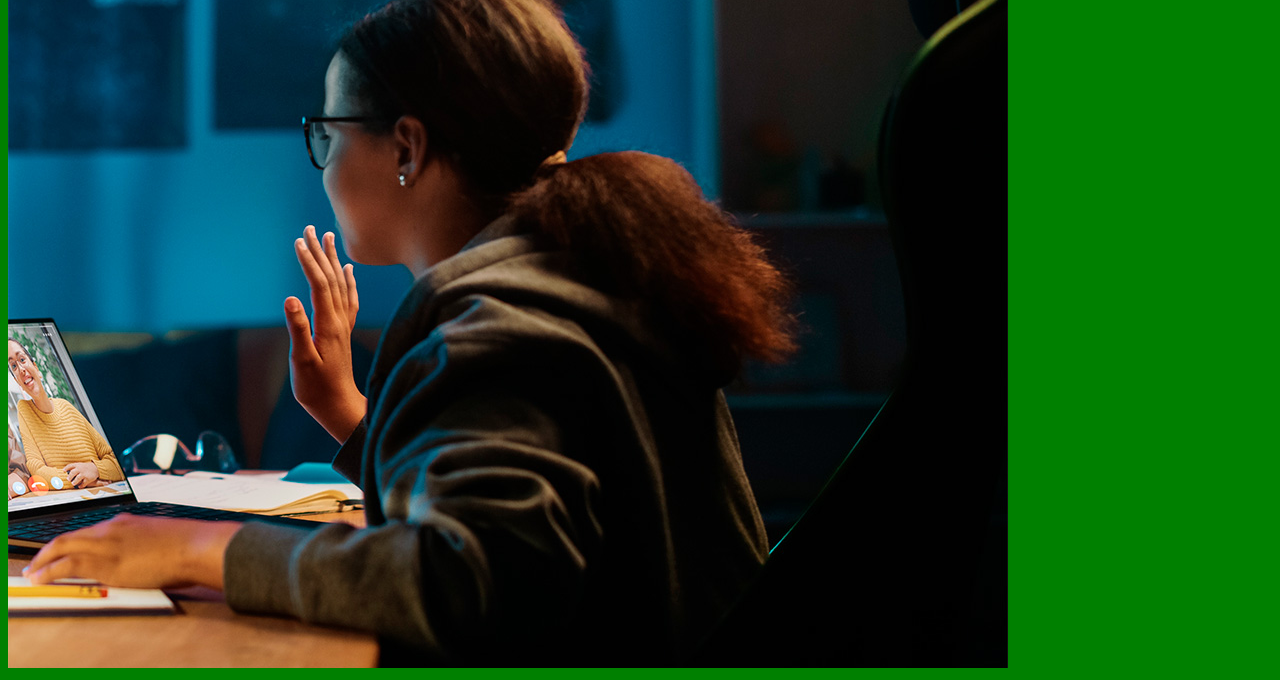
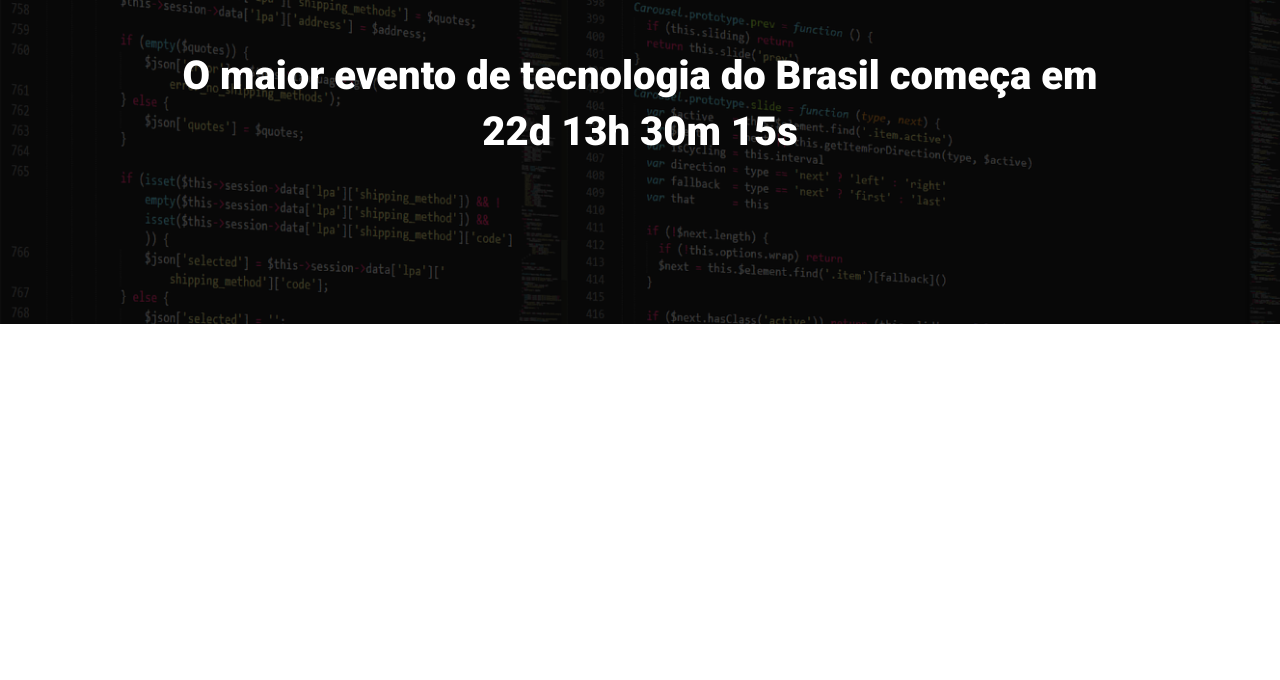
Before and after one commit to LeandroCamposDEV/ebac_tech_talks, a website built with Parcel: page src/index.html in a window 1280 px wide. Shown: the part 160-840 px from the top of the page. After the commit the page ends 800 px from the top, so only its background shows below. Built offline with nearby package versions, Linux system fonts and the light colour scheme.

Commit message:
criando o hero

```diff
--- a/src/index.html
+++ b/src/index.html
@@ -1,14 +1,27 @@
 <!DOCTYPE html>
-<html lang="en">
+<html lang="pt-br">
 <head>
     <meta charset="UTF-8">
     <meta name="viewport" content="width=device-width, initial-scale=1.0">
-    <title>Document</title>
+    <title>EBAC Tech Talks</title>
+
+    <link rel="preconnect" href="https://fonts.googleapis.com">
+    <link rel="preconnect" href="https://fonts.gstatic.com" crossorigin>
+    <link href="https://fonts.googleapis.com/css2?family=Roboto:wght@400;700;900&display=swap" rel="stylesheet">
     <link rel="stylesheet" href="styles/main.scss">
 </head>
 <body>
-    <h1>Olá</h1>
-    <img src="./images/backend.png" alt="">
+    <header class="hero">
+        <div class="container">
+            <img class="hero__logo" src="./images/ebac_logo.svg" alt="EBAC">
+            <p class="hero__text">
+                O maior evento de tecnologia do Brasil começa em 22d 13h 30m 15s
+            </p>
+        </div>
+    </header>
+
+
+
     <script src="scripts/main.js"></script>
 </body>
 </html>
--- /dev/null
+++ b/src/styles/_hero.scss
@@ -0,0 +1,52 @@
+.hero {
+    padding-top: 64px;
+    padding-bottom: 100px;
+    background-image: url(../images/fundo.png);
+    background-repeat: no-repeat;
+    background-size: cover;
+    position: relative;
+
+    .container {
+        position: relative;
+    }
+
+    &::before {
+        position: absolute;
+        top: 0;
+        left: 0;
+        width: 100%;
+        height: 100%;
+        background-color: #000;
+        content: '';
+        opacity: .7;
+    }
+
+    &__text {
+        margin-top: 64px;
+        margin-bottom: 64px;
+        font-size: 40px;
+        line-height: 56px;
+        font-weight: 800;
+        text-align: center;
+    }
+
+    &__logo {
+        margin: 0 auto;
+        height: 80px;
+        display: block;
+    }
+
+    @media (max-width: 640px) {
+        padding: 40px 0;
+
+        &__logo {
+            height: 40px;
+        }
+
+        &__text {
+            font-size: 22px;
+            line-height: 24px;
+            margin: 24px 0;
+        }
+    }
+}
--- a/src/styles/main.scss
+++ b/src/styles/main.scss
@@ -1,3 +1,24 @@
-body {
-    background-color: green;
+@use 'hero';
+
+
+* {
+    margin: 0;
+    padding: 0;
+    box-sizing: border-box;
+    font-family: Roboto, sans-serif;
+    color: #fff;
 }
+
+.container {
+    max-width: 960px;
+    width: 100%;
+    margin: 0 auto;
+
+    @media (max-width: 640px) {
+        max-width: 80%;
+    }
+
+    @media (max-width: 1024px) {
+        max-width: 90%;
+    }
+}
```
